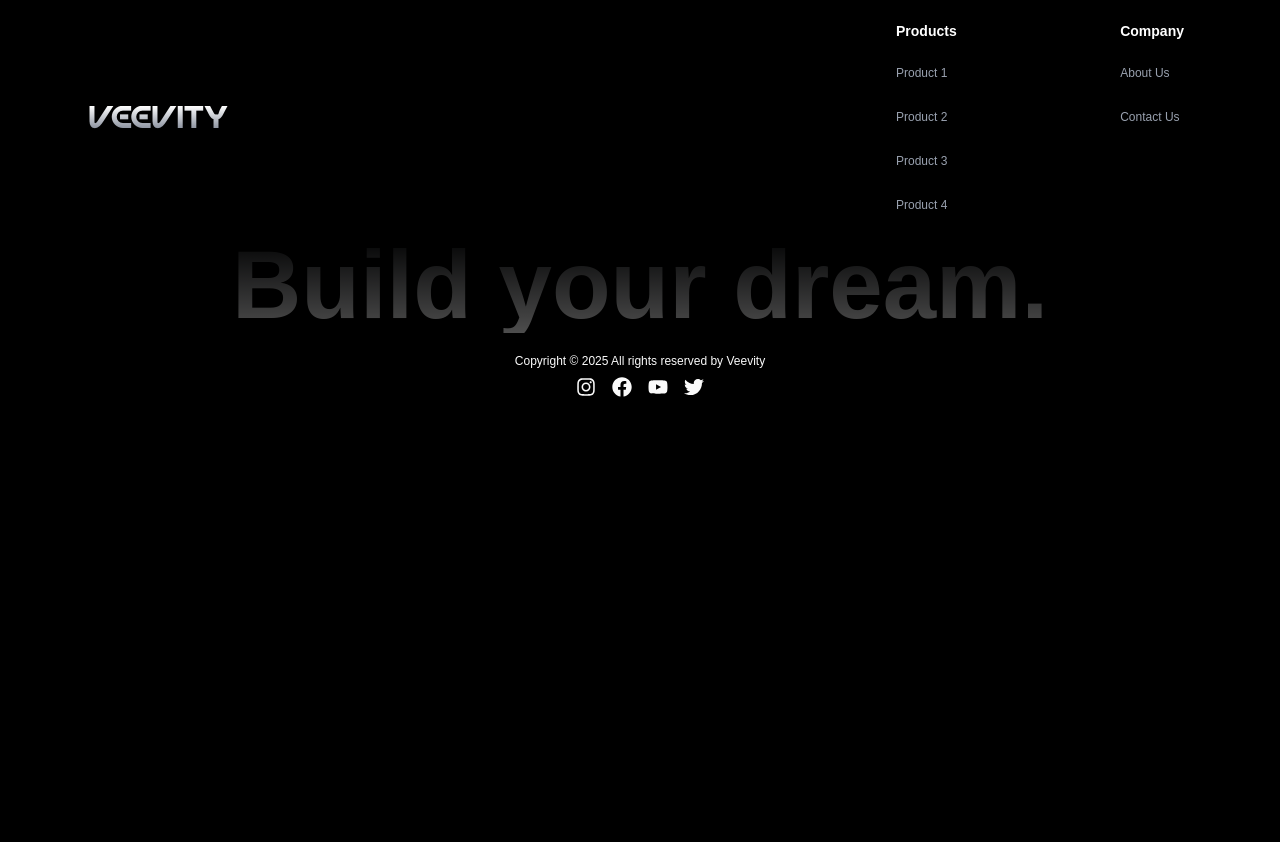
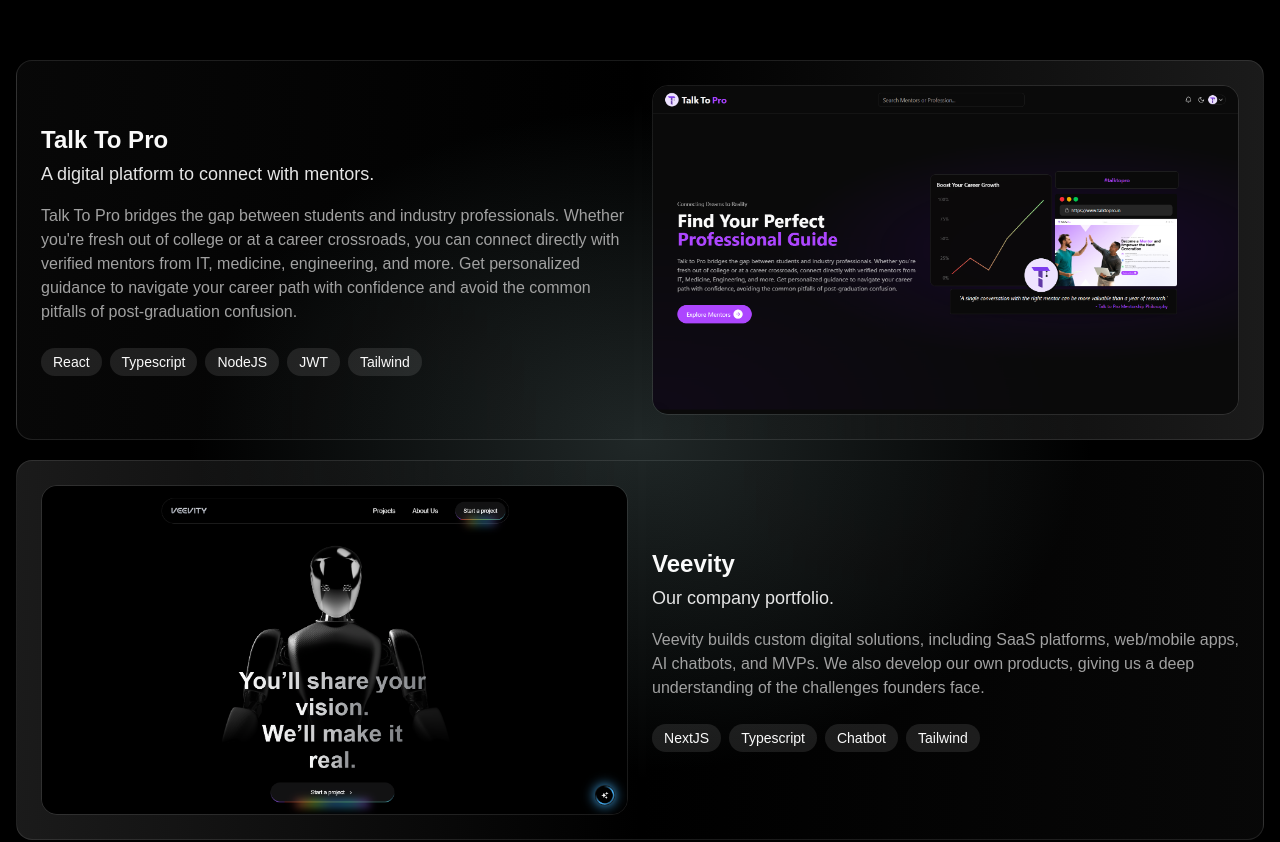
Before and after one commit to Sameen-K-A/Veevity, a Next.js app: page /projects in a window 1280 px wide. Shown: the part 840-1682 px from the top of the page. Before the commit the page ends 1313 px from the top, so only its background shows below. Built offline with nearby package versions, Linux system fonts and the light colour scheme; a web font is replaced by a local one.

Commit message:
Add projects

```diff
--- a/src/app/globals.css
+++ b/src/app/globals.css
@@ -259,6 +259,12 @@ body {
     radial-gradient(at 100% 50%, hsla(272, 100%, 50%, 0.24) 0px, transparent 50%);
 }
 
+.gradient-bg-6 {
+  background-color: hsla(0, 100%, 50%, 0);
+  background-image:
+    radial-gradient(at 50% 50%, rgba(87, 107, 107, 0.37) 0px, transparent 50%);
+}
+
 @font-face {
   font-family: 'Moon Walk';
   src: url('/fonts/Moon Walk.otf') format('truetype');
--- a/src/app/projects/page.tsx
+++ b/src/app/projects/page.tsx
@@ -1,14 +1,15 @@
 import ProjectsHero from "@/components/projects/HeroSection";
+import { ProjectSection } from "@/components/projects/ProjectSection";
 import Spinner from "@/components/spline/Spinner";
 
 export default function Home() {
-
   return (
     <div className="w-full min-h-screen">
       <div className="relative">
         <ProjectsHero />
         <Spinner />
       </div>
+      <ProjectSection />
       <div className="w-full h-[0.5px] bg-gradient-to-r from-transparent via-white/30 to-transparent" />
     </div>
   );
--- /dev/null
+++ b/src/components/projects/ProjectCard.tsx
@@ -0,0 +1,40 @@
+import { IProjects } from "@/types/general";
+import Image from "next/image";
+
+interface IProjectCardProps {
+  project: IProjects;
+  imagePosition: "left" | "right";
+}
+
+export function ProjectCard({ project, imagePosition }: IProjectCardProps) {
+  return (
+    <div
+      className={`w-full mt-5 flex flex-col ${imagePosition === "right" ? 'md:flex-row bg-gradient-to-r from-muted/20 via-transparent to-muted/70' : 'md:flex-row-reverse bg-gradient-to-r from-muted/70 via-transparent to-muted/20'} border rounded-2xl overflow-hidden p-6 gap-6`}>
+      <div className="flex my-auto flex-col justify-start w-full md:w-1/2">
+        <h2 className="text-2xl font-semibold">{project.name}</h2>
+        <h3 className="sm:text-lg mt-1 text-primary">{project.sub_heading}</h3>
+        <p className="mt-4 text-muted-foreground not-sm:text-sm">
+          {project.description}
+        </p>
+        <div className="mt-6 flex flex-wrap gap-2">
+          {project.tag.map((tag: string, index: number) => (
+            <span key={index} className="px-3 py-1 text-sm bg-white/10 rounded-full">
+              {tag}
+            </span>
+          ))}
+        </div>
+      </div>
+
+      <div className="w-full md:w-1/2 aspect-video border relative rounded-2xl overflow-hidden">
+        <a href={project.url} target="_blank" rel="noopener noreferrer" className="block w-full h-full relative">
+          <Image
+            src={project.image}
+            alt={project.name}
+            fill
+            className="object-cover"
+          />
+        </a>
+      </div>
+    </div>
+  );
+};
--- /dev/null
+++ b/src/components/projects/ProjectSection.tsx
@@ -0,0 +1,23 @@
+import { IProjects } from "@/types/general";
+import { ProjectCard } from "./ProjectCard";
+import { projects } from "@/constants/projects";
+import FadeInOnView from "../others/animation/FadeIn";
+
+export function ProjectSection() {
+  return (
+    <div className="px-4 py-20 gradient-bg-6">
+      <div className="max-w-7xl mx-auto space-y-20">
+        <div className="flex flex-col">
+          {projects.map((project: IProjects, index: number) => (
+            <FadeInOnView key={index}>
+              <ProjectCard
+                project={project}
+                imagePosition={index % 2 == 1 ? "left" : "right"}
+              />
+            </FadeInOnView>
+          ))}
+        </div>
+      </div>
+    </div>
+  )
+};
--- /dev/null
+++ b/src/constants/projects.ts
@@ -0,0 +1,20 @@
+import { IProjects } from "@/types/general";
+
+export const projects: IProjects[] = [
+  {
+    name: 'Talk To Pro',
+    sub_heading: "A digital platform to connect with mentors.",
+    description: "Talk To Pro bridges the gap between students and industry professionals. Whether you're fresh out of college or at a career crossroads, you can connect directly with verified mentors from IT, medicine, engineering, and more. Get personalized guidance to navigate your career path with confidence and avoid the common pitfalls of post-graduation confusion.",
+    tag: ["React", "Typescript", "NodeJS", "JWT", "Tailwind"],
+    image: "/projectsImg/talktopro.png",
+    url: "https://www.talktopro.in",
+  },
+  {
+    name: 'Veevity',
+    sub_heading: "Our company portfolio.",
+    description: "Veevity builds custom digital solutions, including SaaS platforms, web/mobile apps, AI chatbots, and MVPs. We also develop our own products, giving us a deep understanding of the challenges founders face.",
+    tag: ["NextJS", "Typescript", "Chatbot", "Tailwind"],
+    image: "/projectsImg/veevity.png",
+    url: "https://veevity.vercel.app",
+  }
+];
```
Also changed, not shown: src/types/general.d.ts (+9 -0 lines), public/projectsImg/talktopro.png (added), public/projectsImg/veevity.png (added).
